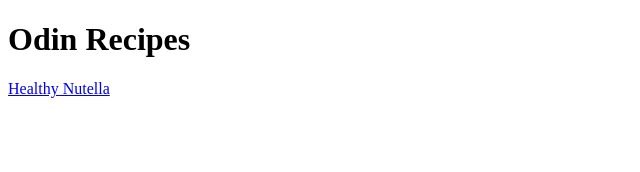
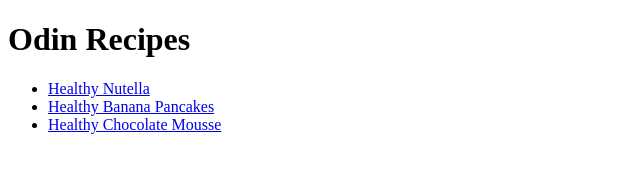
Before and after one commit to alexandrefma/odin-recipes, a plain HTML site: page index.html in a window 1280 px wide. Shown: the whole page, without its empty margins (0-640 px from the left). Drawn offline with Linux system fonts and the light colour scheme.

Commit message:
Clean index identation

```diff
--- a/index.html
+++ b/index.html
@@ -8,6 +8,10 @@
     </head>
     <body>
         <h1>Odin Recipes</h1>
-    <a href="recipes/healthy_nutella.html">Healthy Nutella</a>
+            <ul>
+                <li><a href="recipes/healthy_nutella.html">Healthy Nutella</a></li>
+                <li><a href="recipes/healthy_pancakes.html">Healthy Banana Pancakes</a></li>
+                <li><a href="recipes/chocolate_mousse.html">Healthy Chocolate Mousse</a></li>
+            </ul>
     </body>
 </html>
```
Lines whose indentation alone changed are shown as unchanged.
